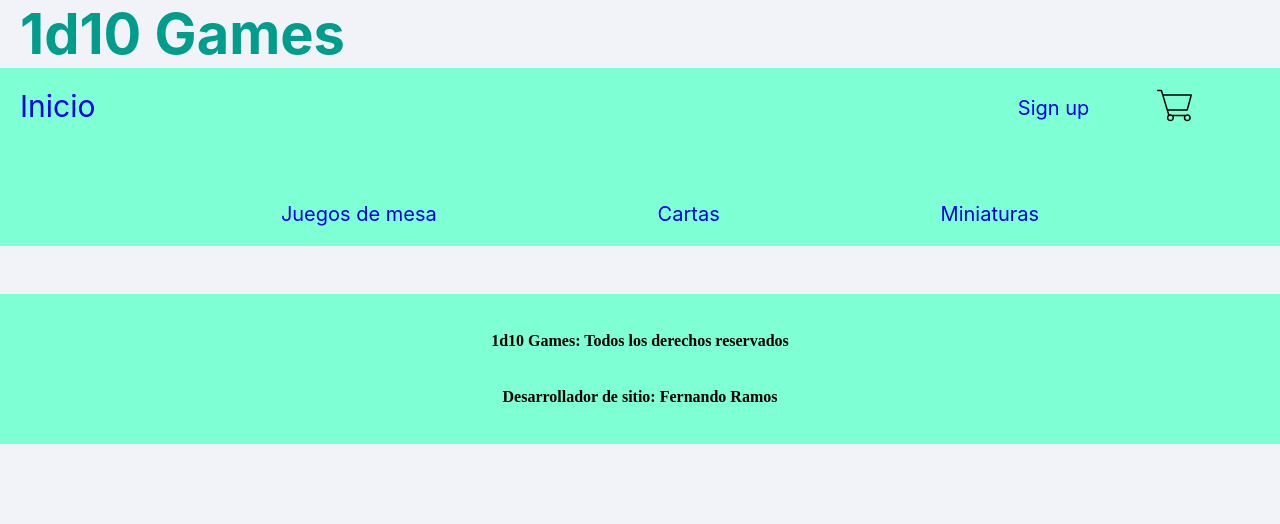
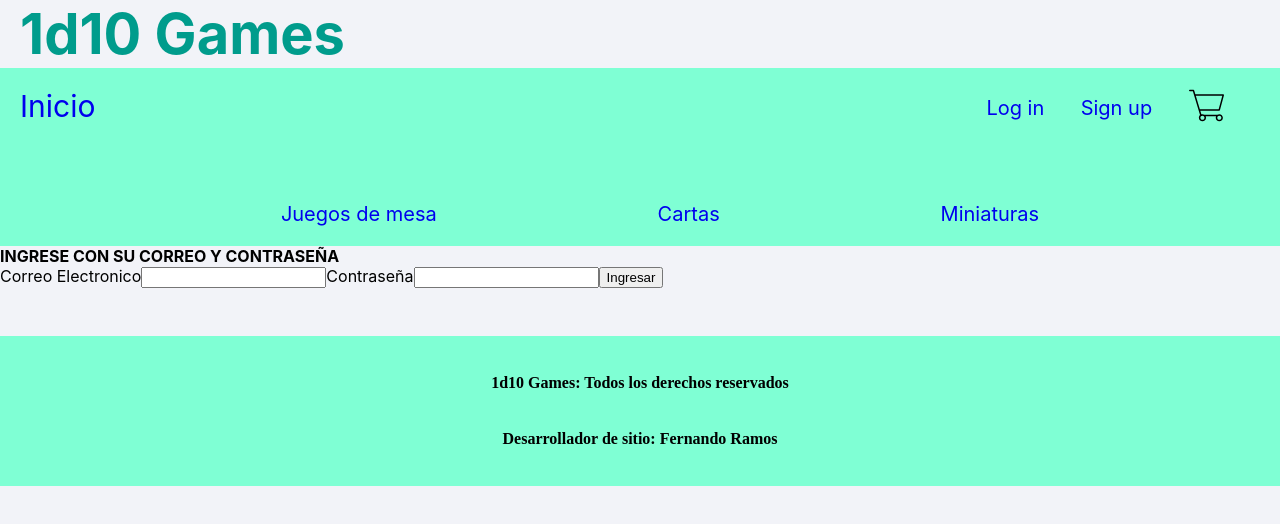
Before and after one commit to Fernando-Andres-Ramos/ProyectoFinal_React, a React (Create React App) app: page /signin in a window 1280 px wide. Shown: the top 524 px of the page. Built offline with nearby package versions, Linux system fonts and the light colour scheme.

Commit message:
agregando login

```diff
--- a/src/App.js
+++ b/src/App.js
@@ -5,7 +5,7 @@ import { ItemListContainer } from './containers/ItemListContainer/ItemListCointa
 import { ItemDetailContainer } from './containers/ItemDetailContainer/ItemDetailContainer';
 import { CartContainer } from './containers/CartContainer/CartContainer';
 import {SignUpForm} from './components/SignUpForm/SignUpForm';
-// import { SignInForm } from './components/SignInForm/SignInForm';
+import { SignInForm } from './components/SignInForm/SignInForm';
 import Footer from './components/Footer/Footer';
 import {CustomProvider} from './context/cartContext';
 
@@ -20,7 +20,7 @@ export function App() {
             <Route exact path="/item/:id" element={<ItemDetailContainer/>}/>
             <Route exact path="/cart" element={<CartContainer/>}/>
             <Route exact path="/signup" element={<SignUpForm />}></Route>
-            {/* <Route exact path="/signin" element={<SignInForm />}></Route> */}
+            <Route exact path="/signin" element={<SignInForm />}></Route>
           </Routes>
           <Footer />
       </CustomProvider>
--- a/src/components/NavBar/NavBar.jsx
+++ b/src/components/NavBar/NavBar.jsx
@@ -14,6 +14,7 @@ export function NavBar() {
         <div style={{display:'flex',justifyContent:'space-between'}}>
           <NavLink  to={`/`} style={{fontSize:30,textDecoration:'none'}}>Inicio</NavLink>
           <ul className={style.OpcionesDeUsuario}>
+            <li><NavLink to={`/signin`} className={style.NavList_link}>Log in</NavLink></li>
             <li><NavLink to={`/signup`} className={style.NavList_link}>Sign up</NavLink></li>
             <li><NavLink to={`/cart`} style={{cursor:'pointer',background:'none',border:'none'}}><CardWidget /></NavLink></li>
           </ul>
--- /dev/null
+++ b/src/components/SignInForm/SignInForm.jsx
@@ -0,0 +1,60 @@
+import React, { useEffect, useState } from "react";
+import { FirebaseClient } from '../../firebase/client';
+
+
+export function SignInForm(){
+    const [email,setEmail] = useState();
+    const [password,setPassword] = useState();
+    const [userFinded,setUserFinded] = useState(null);
+    const firebase = new FirebaseClient();
+
+    useEffect(()=>{
+        console.log(userFinded)
+    },[userFinded])
+
+    function signInSubmit (e){
+        e.preventDefault()
+        buscarUsuario()
+    }
+
+//Solicitar los productos que cumplan con el email. Se solicita al client.js
+    const buscarUsuario = async () => {
+        try {
+         let userValue = await firebase.getUserByEmail(email)
+         console.log(userValue)
+         setUserFinded(userValue)
+        //  console.log(Object.values(value[0]))
+        //  setUserFinded(Object.values(value[0]))
+        }
+        catch(error){
+         console.log(error)
+         console.log("No existe este usuario")
+        }
+     }
+
+    function logState (){
+        setUserFinded(false)
+    }
+
+
+    return(
+        <>
+            {userFinded?
+            <div>
+                <h1>Bienvenido {userFinded}</h1>
+                <button type="submit" onClick={(e)=>logState(e)}>borrarUsuario</button>
+            </div>
+            :<div>
+                <h4>INGRESE CON SU CORREO Y CONTRASEÑA</h4>
+                <form>
+                    <label htmlFor="email">Correo Electronico</label>
+                    <input type="text" id="email" onChange={(ev)=>setEmail(ev.target.value)}></input>
+                    <label htmlFor="password">Contraseña</label>
+                    <input type="password" id="password" onChange={(ev)=>setPassword(ev.target.value)}></input>
+                    <button type="submit" onClick={(e)=>signInSubmit(e)}>Ingresar</button>
+                </form>
+            </div>}
+
+        </>
+    )
+}
--- a/src/components/SignUpForm/SignUpForm.jsx
+++ b/src/components/SignUpForm/SignUpForm.jsx
@@ -38,7 +38,6 @@ export function SignUpForm (){
         addDoc(orderCollection,UserData).then(({id}) => console.log("La Id del FirestoreContactData es " + id))
     }
 
-
     return(
         <>
         <fieldset className={styles.containerForm}>
--- a/src/containers/ItemListContainer/ItemListCointainer.jsx
+++ b/src/containers/ItemListContainer/ItemListCointainer.jsx
@@ -15,6 +15,7 @@ export function ItemListContainer(){
   const ProductosEncontrados = async () => {
     try {
       const value = await firebase.itemsCategory(categoryid)
+      console.log(value)
       setmisProductos(value)
     }
     catch(error){
--- a/src/firebase/client.js
+++ b/src/firebase/client.js
@@ -16,7 +16,6 @@ const db = getFirestore();
 
 
 export class FirebaseClient{
-
 
   //Función para buscar un solo item segun la id recibida desde el componente solicitante
   async getItemById(itemId){
@@ -48,8 +47,19 @@ export class FirebaseClient{
     catch(error){
       console.error('Busqueda de productos', error)
     }
+  }
 
-
-
+    //Función para buscar el usuario en la base de datos
+  async getUserByEmail(userEmail){
+    try{
+      if(userEmail){
+        const itemCollectionUser = query(collection(db,"contactUserData"),where("email","==",userEmail));
+        let datosBuscados = await getDocs(itemCollectionUser);
+        return datosBuscados.docs.map((doc)=>({id: doc.id, ...doc.data()}));
+      }
+    }
+    catch(error){
+      console.error('Busqueda de productos', error)
+    }
   }
 }
```
Also changed, not shown: src/components/SignInForm/SignInForm.module.css (added).
